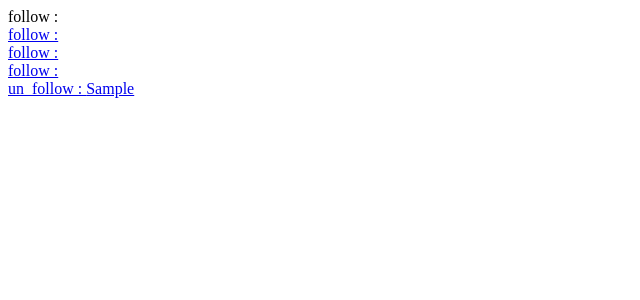
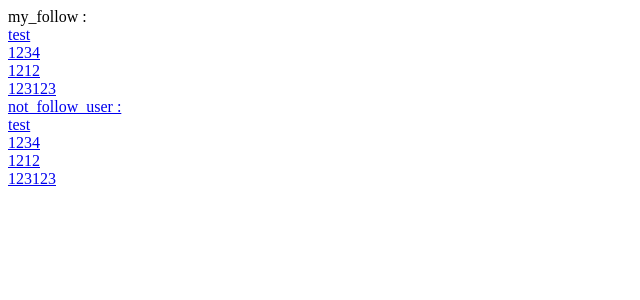
Before and after one commit to khw7876/1TA3P_timeattack, a Django app: template follow_timeattack/Ko/follow/templates/user/follow.html in a window 1280 px wide. Shown: the top 300 px of the page, without its empty margins (0-640 px from the left). Run offline with Django 3.2, Linux system fonts and the light colour scheme; data comes from the database, SQL or seed files in the repository; tables that the repository leaves empty hold one stand-in row (values such as "Sample post"); the template is opened without the code that fills it: values that come from a table or form of the project are taken from there, most other values are stand-ins (such as "Sample title", 1, 10 or a date in 2020); parts of the project's set-up code (start-up, migrations or seed data) failed here and were passed over.

Commit message:
2차 테스트!!

```diff
--- a/follow_timeattack/Ko/follow/templates/user/follow.html
+++ b/follow_timeattack/Ko/follow/templates/user/follow.html
@@ -7,11 +7,17 @@
     <title>Document</title>
 </head>
 <body>
-{% for my_follow in my_follows %}
-<div>follow : <a href = {% url 'click_follow' myfollow.username %} ></div>
-{% endfor %}
-{% for un_follow in un_follows %}
-<div>un_follow : <a href = {% url 'click_follow' unfollow.username %} >{{un_follow}}</a></div>
-{% endfor %}
+    <div class = "follow">
+        my_follow :
+        {% for my_follow in my_follows %}
+        <div> <a href = "{% url 'click_user' my_follow.id %}" >{{my_follow.username}}</div>
+        {% endfor %}
+    </div>
+    <div class= "not_follow">
+    not_follow_user :
+    {% for not_follow_user in not_follow_users %}
+    <div> <a href = "{% url 'click_user' not_follow_user.id %}" >{{not_follow_user}}</a></div>
+    {% endfor %}
+    </div>
 </body>
 </html>
--- a/follow_timeattack/Ko/follow/user/models.py
+++ b/follow_timeattack/Ko/follow/user/models.py
@@ -6,10 +6,5 @@ from django.contrib.auth.models import AbstractUser
 
 class UserModel(AbstractUser):
     class Meta:
-        db_table ="user"
-
-
-class follow(models.Model):
-    class Meta:
-        db_table = "follow"
-    follow_user = models.ManyToManyField(UserModel, related_name='followee_user')
+        db_table = "my_user_table"
+    follow = models.ManyToManyField('UserModel', related_name="followee")
--- a/follow_timeattack/Ko/follow/user/urls.py
+++ b/follow_timeattack/Ko/follow/user/urls.py
@@ -2,7 +2,7 @@ from django.urls import path
 from . import views
 urlpatterns = [
     path('', views.home, name='home'),
-    path('login/', views.login, name='login'),
+    path('sign_in/', views.sign_in, name='sign_in'),
     path('follow/', views.follow, name='follow'),
-    path('click_follow/<str : username>', views.click_follow, name="click_follow")
+    path('click_user/<int:user_id>', views.click_user, name='click_user'),
 ]
```
Also changed, not shown: follow_timeattack/Ko/follow/templates/user/sign_in.html (+4 -4 lines), follow_timeattack/Ko/follow/user/views.py (+24 -23 lines), follow_timeattack/Ko/follow/db.sqlite3, follow_timeattack/Ko/follow/follow/db.sqlite3 (deleted), follow_timeattack/Ko/follow/user/migrations/0002_usermodel_follow_alter_usermodel_table_delete_follow.py (added), 1 other file.
